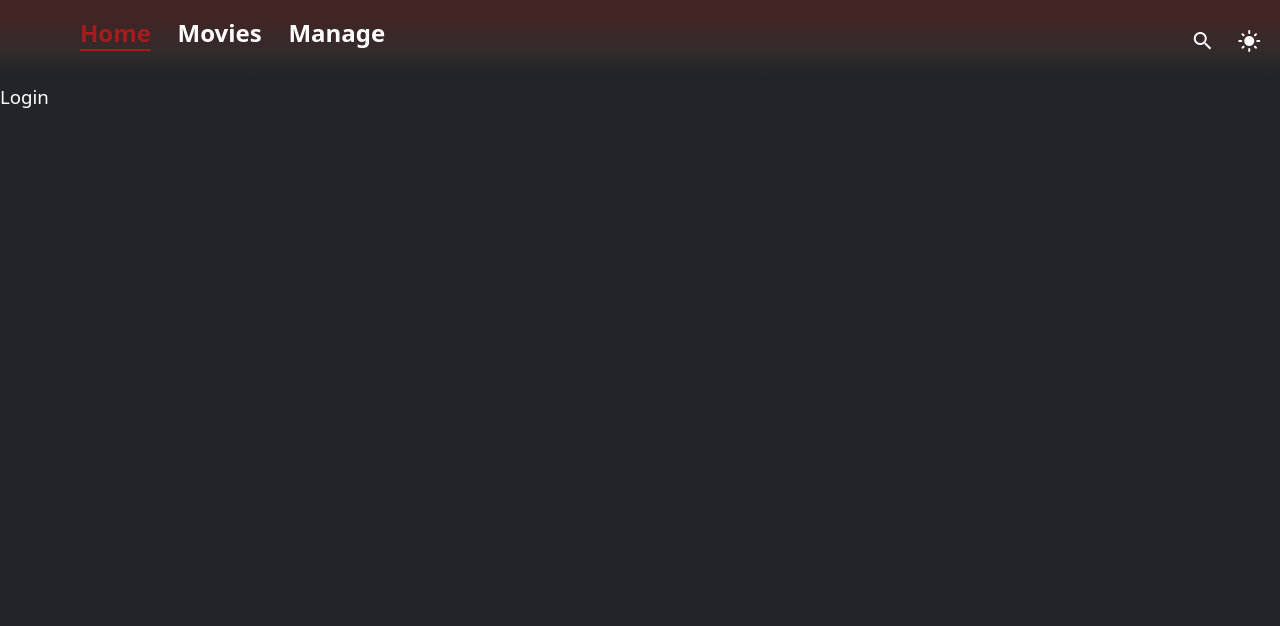
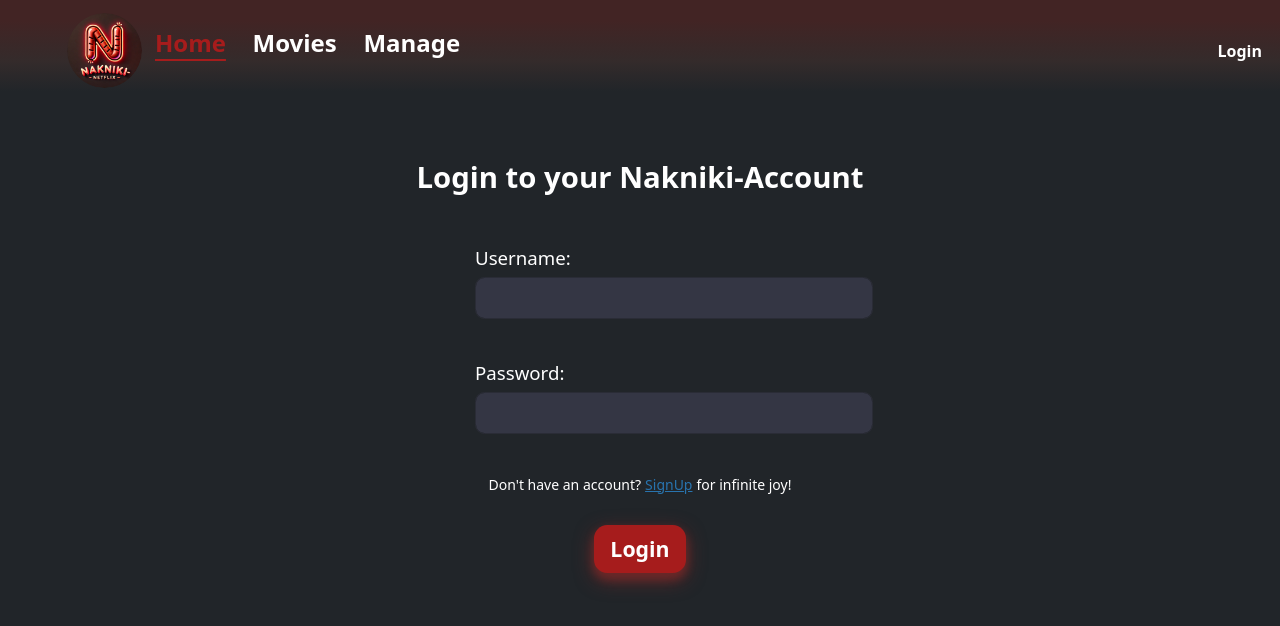
Before and after one commit to Roky360/nakniki-website, a React (Create React App) app: page /login in a window 1280 px wide. Shown: the top 626 px of the page. Built offline with nearby package versions, Linux system fonts and the light colour scheme.

Commit message:
user info popup window

```diff
--- a/package.json
+++ b/package.json
@@ -15,7 +15,7 @@
     "reactjs-popup": "^2.0.6",
     "react-select": "^5.9.0"
   },
-  "proxy": "http://localhost:21069",
+  "proxy": "http://localhost:3000",
   "scripts": {
     "start": "react-scripts start",
     "build": "react-scripts build",
--- a/src/App.js
+++ b/src/App.js
@@ -2,11 +2,14 @@ import Appbar from "./components/Appbar";
 import React from "react";
 import {BrowserRouter, Route, Routes} from "react-router-dom";
 import AdminManagement from "./screens/AdminManagement";
+import Login from "./screens/Login";
+import {UserProvider} from "./services/UserContext";
 
 function App() {
     return (
+        <UserProvider>
             <BrowserRouter>
-            <Appbar/>
+                <Appbar />
                 <Routes>
                     <Route path="/" element={<AdminManagement/>}/>
                     <Route path="/movies" element={<Movies/>}/>
@@ -15,6 +18,7 @@ function App() {
                     <Route path="/login" element={<Login/>}/>
                 </Routes>
             </BrowserRouter>
+        </UserProvider>
     );
 }
 
@@ -34,8 +38,4 @@ function Search() {
     return (<p>Search</p>);
 }
 
-function Login() {
-    return (<p>Login</p>);
-}
-
 export default App;
--- a/src/components/Appbar.js
+++ b/src/components/Appbar.js
@@ -1,78 +1,104 @@
-import React from 'react';
-import {Navbar} from "react-bootstrap";
+import React, {useEffect, useState} from 'react';
+import { Navbar } from "react-bootstrap";
 import Icon from './Icon';
 import ThemeSwitcherButton from "./ThemeSwitcherButton";
-import {Link} from "react-router-dom";
+import { Link } from "react-router-dom";
+import {useUser} from "../services/UserContext";
+import DefaultPopup from "./DefaultPopup";
+import AvatarCircle from "./AvatarCircle";
+import UserPopupContent from "./UserPopupContent";
 
-class Appbar extends React.Component {
-    constructor(props) {
-        super(props);
+const Appbar = () => {
 
-        this.state = {
-            activeTab: 0,
-            isSignedIn: true,
-            isAdmin: true,
-            isDarkMode: true,
-        }
-        this.tabs = [
-            "Home",
-            "Movies"
-        ];
-        if (this.state.isAdmin) {
-            this.tabs.push("Manage");
-        }
+    // get the user
+    const { user } = useUser();
+
+    // define state for active tab
+    const [activeTab, setActiveTab] = useState(0);
+    const [isSignedIn, setIsSignedIn] = useState(!user);
+
+    const isAdmin = true;
+
+
+    const tabs = ["Home", "Movies"];
+    if (isAdmin) {
+        tabs.push("Manage");
     }
 
-    render() {
+    // handle tab change
+    const onTabChange = (tabIndex) => {
+        setActiveTab(tabIndex);
+    };
+
+    // Update isSignedIn when user changes
+    useEffect(() => {
+        setIsSignedIn(!!user);  // update based on user context
+    }, [user]);
+
+
     return (
         <Navbar className="appbar">
-                {/* TODO: logo here */}
-                { // tabs
-                    this.tabs.map((tab, i) => (
+
+            {/* app logo */}
+            <div>
+                <AvatarCircle src={'avatars/NaknikiLogo.jpg'} radius={'75px'} />
+            </div>
+
+
+            {/* Render tabs */}
+            {tabs.map((tab, i) => (
                 <Link
                     to={`/${tab === "Home" ? "" : tab.toLowerCase()}`}
                     key={i}
-                                onClick={() => this.onTabChange(i)}
-                                style={{textDecoration: 'none'}}
+                    style={{ textDecoration: 'none' }}
+                    onClick={() => onTabChange(i)} // Update active tab
                 >
-                                <p className={"nav-tab" + (this.state.activeTab === i ? "-active" : "")}>{tab}</p>
+                    <p className={`nav-tab${activeTab === i ? "-active" : ""}`}>{tab}</p>
                 </Link>
-                        )
-                    )
-                }
+            ))}
+
             {/* Left side */}
             <div className="container justify-content-end">
                 {/* Search button */}
-                    {this.state.isSignedIn
-                        ? <Link
+                {isSignedIn && (
+                    <Link
                         to={'/search'}
-                            onClick={() => this.onTabChange(-1)}
-                            style={{textDecoration: 'none'}}
+                        style={{ textDecoration: 'none' }}
                     >
-                            <Icon className="pressable" icon="search" padding="12pt"/>
+                        <Icon className="pressable" icon="search" padding="12pt" />
                     </Link>
-                        : null}
+                )}
+
                 {/* Theme switcher */}
-                    {this.state.isSignedIn ? <ThemeSwitcherButton/> : null}
-                    {/*TODO: profile pic here*/}
-                    {/*<p>PROFILE</p>*/}
-                    {!this.state.isSignedIn
-                        ? <Link
+                {isSignedIn && (
+                    <div style={{ marginRight: '15px' }}>
+                        <ThemeSwitcherButton />
+                    </div>
+                )}
+
+                {/* profile pic */}
+                {isSignedIn && user && (
+                    <DefaultPopup
+                        position={"bottom right"}
+                        triggerElement={<div><AvatarCircle
+                            src={user.profile_pic}
+                            radius="50px" /></div>}
+                        content={<UserPopupContent />}
+                    />
+                )}
+
+                {/* Login button if the user not sign in*/}
+                {!isSignedIn && (
+                    <Link
                         to={'/login'}
-                            onClick={() => this.onTabChange(-1)}
-                            style={{textDecoration: 'none'}}
+                        style={{ textDecoration: 'none' }}
                     >
                         <button className="btn-text">Login</button>
                     </Link>
-                        : null}
+                )}
             </div>
         </Navbar>
     );
-    }
-
-    onTabChange = tab => {
-        this.setState(prevState => ({activeTab: tab}));
-    }
-}
+};
 
 export default Appbar;
--- a/src/components/DefaultPopup.js
+++ b/src/components/DefaultPopup.js
@@ -2,10 +2,11 @@ import React from 'react';
 import Popup from 'reactjs-popup';
 
 const DefaultPopup = React.forwardRef((props, ref) => {
-    const {triggerElement, content, modal = false} = props;
+    const {triggerElement, content, modal = false, position = {}} = props;
 
     return (
         <Popup
+            position={position}
             ref={ref}
             trigger={triggerElement}
             modal={modal}
--- /dev/null
+++ b/src/components/UserPopupContent.js
@@ -0,0 +1,41 @@
+import React from 'react';
+import { useUser } from '../services/UserContext';
+import AvatarCircle from "./AvatarCircle";
+
+const UserPopupContent = () => {
+    const { user, logOut } = useUser();
+
+    const handleLogOut = () => {
+        logOut();
+    };
+
+    return (
+        <div style={{width:'400px'}}>
+            <div style={{display: 'flex', alignItems: 'center'}}>
+                <div style={{marginRight: '20px'}}>
+                    <AvatarCircle src={user.profile_pic} radius="65px"/>
+                </div>
+                <div>
+                    <p className={"title-1"}
+                       style={{margin: '0', fontSize: '26px', marginTop: '-15px'}}>{user.username}</p>
+                    <p className={"title-1"} style={{margin: '0', fontSize: '16px'}}>{user.email}</p>
+                </div>
+                <div>
+                    <p
+                        className={"btn-main"}
+                        onClick={handleLogOut}
+                        style={{
+                            cursor: 'pointer',
+                            marginLeft: '35px',
+                            marginTop: '15px'
+                        }}
+                    >
+                        Logout
+                    </p>
+                </div>
+            </div>
+        </div>
+    );
+}
+
+export default UserPopupContent;
--- a/src/services/UserContext.js
+++ b/src/services/UserContext.js
@@ -17,6 +17,8 @@ export const UserProvider = ({ children }) => {
         localStorage.setItem('user', JSON.stringify(newUser)); // Save to localStorage
     };
 
+    const logOut = () => { setUser(null); };
+
     // fetch user data from localStorage on reload
     React.useEffect(() => {
         const storedUser = JSON.parse(localStorage.getItem('user'));
@@ -24,7 +26,7 @@ export const UserProvider = ({ children }) => {
     }, []);
 
     return (
-        <UserContext.Provider value={{ user, saveUser }}>
+        <UserContext.Provider value={{ user, saveUser, logOut }}>
             {children}
         </UserContext.Provider>
     );
```
Lines whose indentation alone changed are shown as unchanged.
